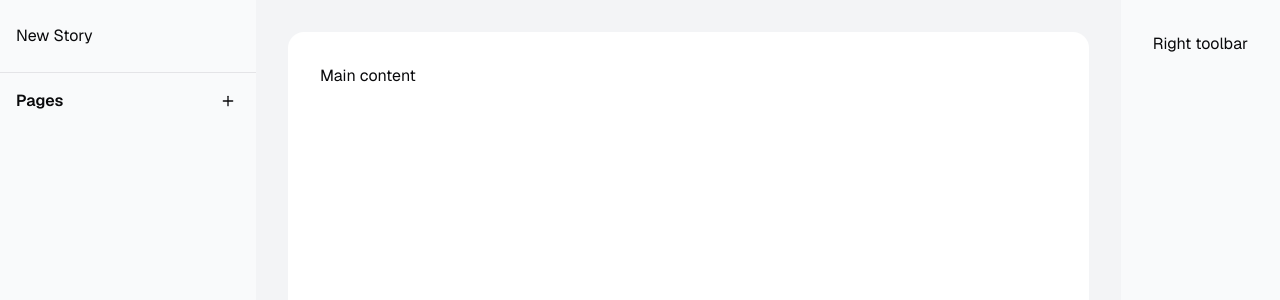
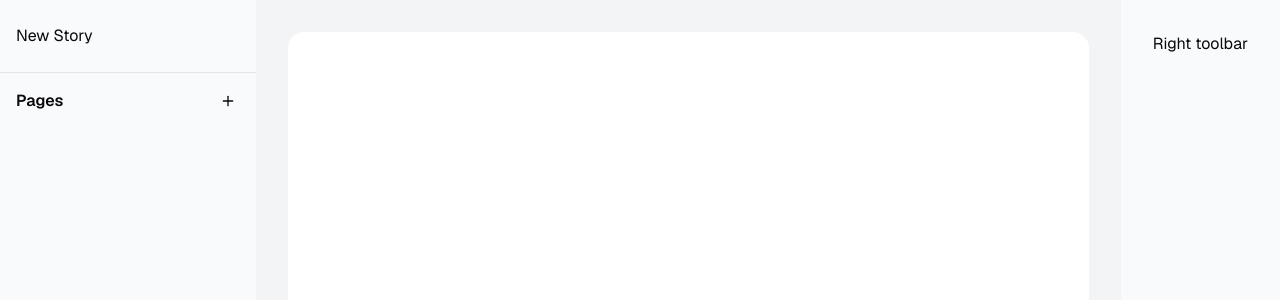
Before and after one commit to dalecb13/iyagi, a Next.js app in the folder web-app/: page / in a window 1280 px wide. Shown: the top 300 px of the page. Built offline with nearby package versions, Linux system fonts and the light colour scheme.

Commit message:
added initial story creator content

```diff
--- /dev/null
+++ b/web-app/components/story-creator-content.tsx
@@ -0,0 +1,19 @@
+import { Page } from "@/lib/models";
+
+type Props = {
+  page: Page
+}
+
+const StoryCreatorContent: React.FC<Props> = ({ page }) => {
+  if (!page) {
+    return null;
+  }
+
+  return (
+    <div>
+      <h1>{page.pageName}</h1>
+    </div>
+  )
+}
+
+export default StoryCreatorContent;
--- a/web-app/components/story-creator.tsx
+++ b/web-app/components/story-creator.tsx
@@ -8,12 +8,15 @@ import { Button } from "@/components/ui/button";
 import { Separator } from "@/components/ui/separator";
 import { Page } from "@/lib/models";
 import PageMenuItem from "./page-menu-item";
+import StoryCreatorContent from "./story-creator-content";
 
 const StoryCreator = () => {
   const initialTitle = 'New Story';
   const [storyName, setStoryName] = React.useState("");
 
   const [pages, setPages] = React.useState<Page[]>([]);
+
+  const [renderedPage, setRenderedPage] = React.useState<Page>(pages[0]);
 
   const handleAddPage = () => {
     // if last page is not empty, add a new page
@@ -74,7 +77,9 @@ const StoryCreator = () => {
 
       <div className="grow flex justify-between items-center justify-cneter bg-gray-100 p-8">
         {/* Main content */}
-        <div className="p-8 bg-white rounded-2xl h-full w-full">Main content</div>
+        <div className="p-8 bg-white rounded-2xl h-full w-full">
+          <StoryCreatorContent page={renderedPage} />
+        </div>
       </div>
 
       {/* Right toolbar */}
```
